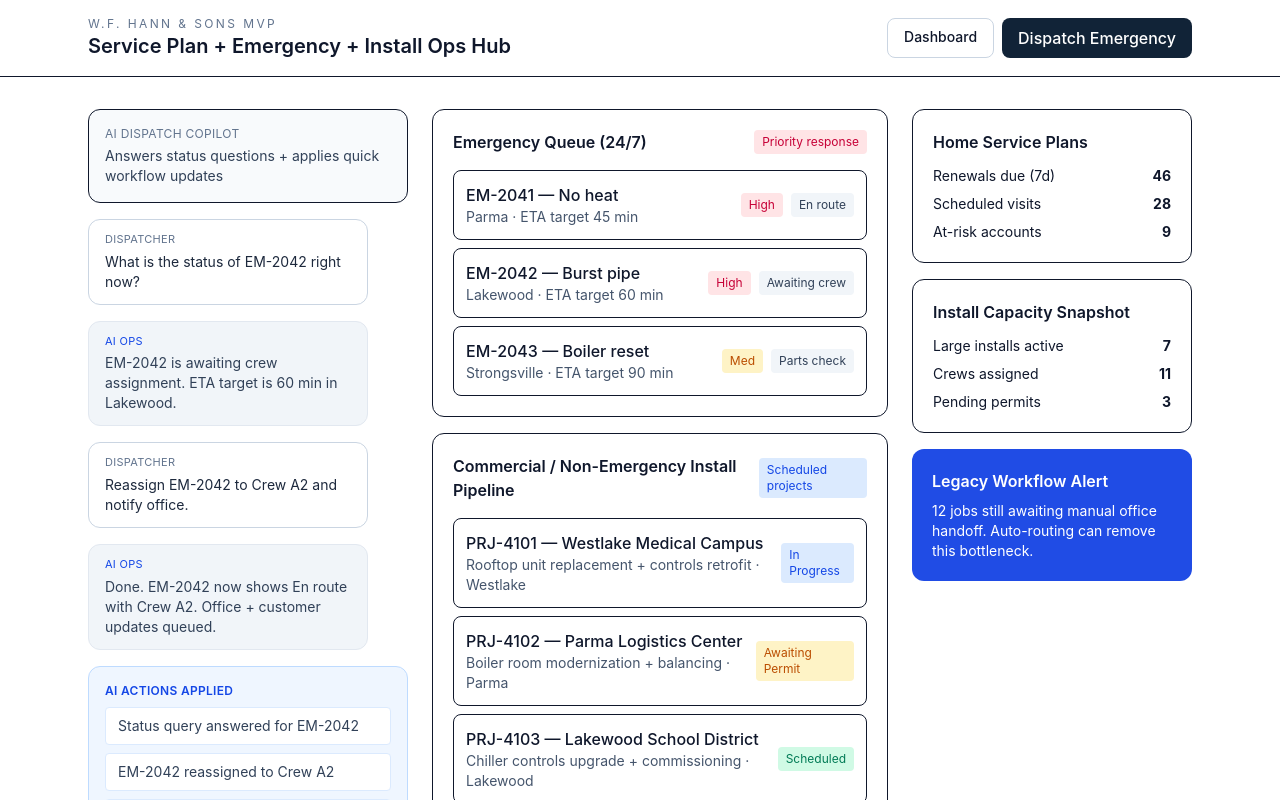
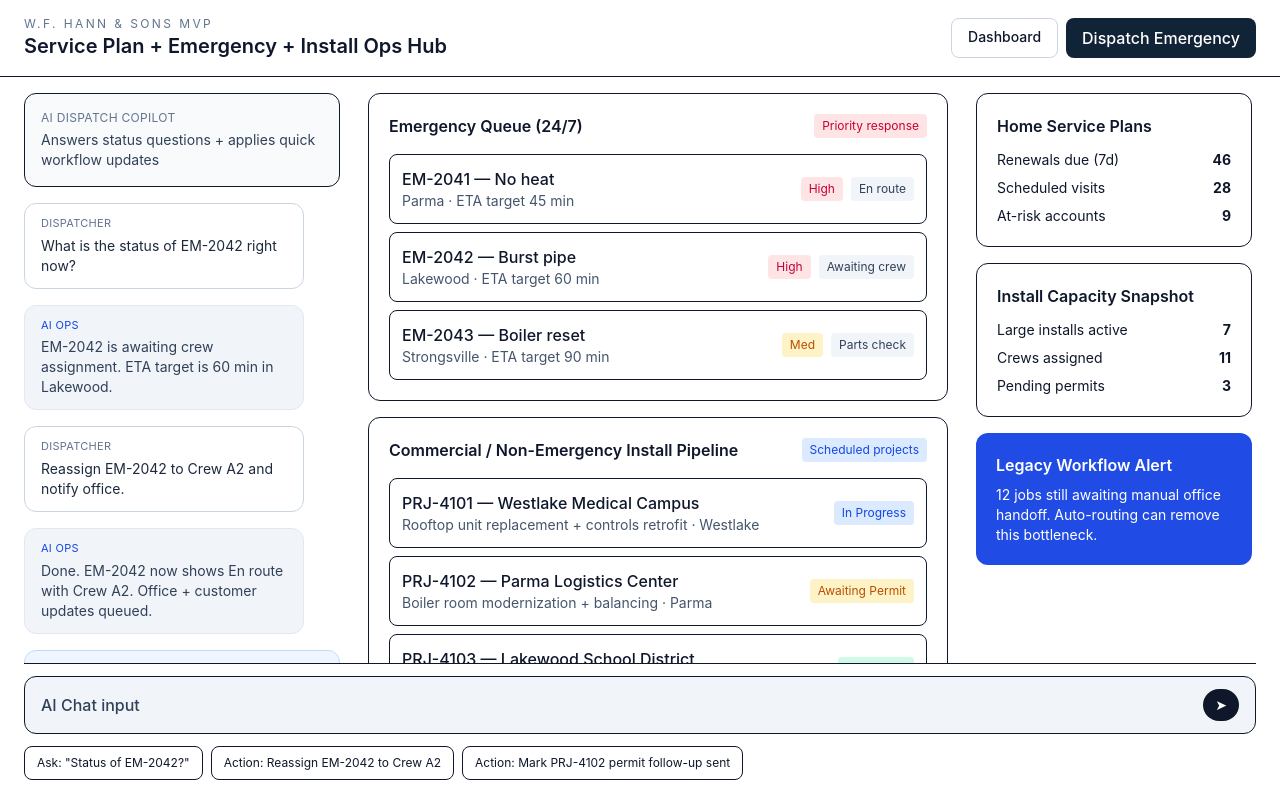
Before and after one commit to madebyporter/mvp-wf-hann, a Nuxt app: page / in a window 1280 px wide. Shown: the top 800 px of the page. Built offline with nearby package versions, Linux system fonts and the light colour scheme.

Commit message:
Use full-screen flex-col layout with scrollable columns and fixed-style chat input

```diff
--- a/app/app.vue
+++ b/app/app.vue
@@ -1,19 +1,19 @@
 <template>
-  <div class="min-h-screen bg-white text-slate-900">
-    <header class="border-b">
-      <div class="mx-auto max-w-6xl px-6 py-4 flex items-center justify-between gap-4">
-        <div>
+  <div class="h-dvh max-h-dvh flex flex-col overflow-hidden bg-white text-slate-900">
+    <header class="border-b shrink-0">
+      <div class="w-full px-6 py-4 flex items-center justify-between gap-4">
+        <div class="brand">
           <p class="text-xs uppercase tracking-[0.2em] text-slate-500">W.F. Hann & Sons MVP</p>
           <h1 class="text-xl font-semibold">Service Plan + Emergency + Install Ops Hub</h1>
         </div>
-        <div class="flex gap-2">
+        <div class="nav flex gap-2">
           <NuxtLink to="/" class="rounded-lg px-4 py-2 text-sm font-medium border border-slate-300 hover:bg-slate-50">Dashboard</NuxtLink>
           <button class="rounded-lg px-4 py-2 text-white font-medium" style="background:#112337">Dispatch Emergency</button>
         </div>
       </div>
     </header>
 
-    <main class="mx-auto max-w-6xl px-6 py-8">
+    <main class="main flex-1 min-h-0 px-6 py-4 overflow-hidden">
       <NuxtPage />
     </main>
   </div>
--- a/app/pages/index.vue
+++ b/app/pages/index.vue
@@ -1,8 +1,8 @@
 <template>
-  <div class="space-y-6">
-    <div class="grid gap-6 xl:grid-cols-[320px_minmax(0,1fr)_280px]">
+  <div class="parent h-full max-h-dvh flex flex-col min-h-0 overflow-hidden">
+    <div class="main flex-1 min-h-0 grid gap-6 xl:grid-cols-[320px_minmax(0,1fr)_280px] overflow-hidden">
       <!-- AI chat rail (mocked but action-oriented) -->
-      <aside class="space-y-4">
+      <aside class="chat-window h-full min-h-0 overflow-y-auto pr-1 space-y-4">
         <div class="rounded-xl border p-4 bg-slate-50">
           <p class="text-xs uppercase tracking-wide text-slate-500">AI Dispatch Copilot</p>
           <p class="mt-1 text-sm text-slate-700">Answers status questions + applies quick workflow updates</p>
@@ -29,7 +29,7 @@
       </aside>
 
       <!-- Main ops center -->
-      <section class="space-y-4">
+      <section class="jobqueue h-full min-h-0 overflow-y-auto pr-1 space-y-4">
         <div class="rounded-xl border p-5">
           <div class="flex items-center justify-between gap-3">
             <h2 class="font-semibold">Emergency Queue (24/7)</h2>
@@ -86,7 +86,7 @@
       </section>
 
       <!-- Right stat rail -->
-      <aside class="space-y-4">
+      <aside class="analytics h-full min-h-0 overflow-y-auto pr-1 space-y-4">
         <div class="rounded-xl border p-5">
           <h2 class="font-semibold">Home Service Plans</h2>
           <ul class="mt-3 space-y-2 text-sm">
@@ -113,18 +113,18 @@
     </div>
 
     <!-- AI input strip (mocked) -->
-    <div class="border-t pt-4 space-y-3">
-      <div class="rounded-xl border bg-slate-100 px-4 py-3 flex items-center justify-between">
+    <footer class="footer border-t pt-3 space-y-3 shrink-0 bg-white">
+      <div class="chat-input rounded-xl border bg-slate-100 px-4 py-3 flex items-center justify-between">
         <span class="text-slate-700 font-medium">AI Chat input</span>
         <button class="rounded-full bg-slate-900 text-white px-3 py-1.5 text-sm">➤</button>
       </div>
 
-      <div class="flex flex-wrap gap-2">
+      <div class="flex flex-wrap gap-2 pb-1">
         <button class="text-xs rounded-lg border px-3 py-2 hover:bg-slate-50" @click="runDemo('status')">Ask: "Status of EM-2042?"</button>
         <button class="text-xs rounded-lg border px-3 py-2 hover:bg-slate-50" @click="runDemo('reroute')">Action: Reassign EM-2042 to Crew A2</button>
         <button class="text-xs rounded-lg border px-3 py-2 hover:bg-slate-50" @click="runDemo('permit')">Action: Mark PRJ-4102 permit follow-up sent</button>
       </div>
-    </div>
+    </footer>
   </div>
 </template>
 
```
